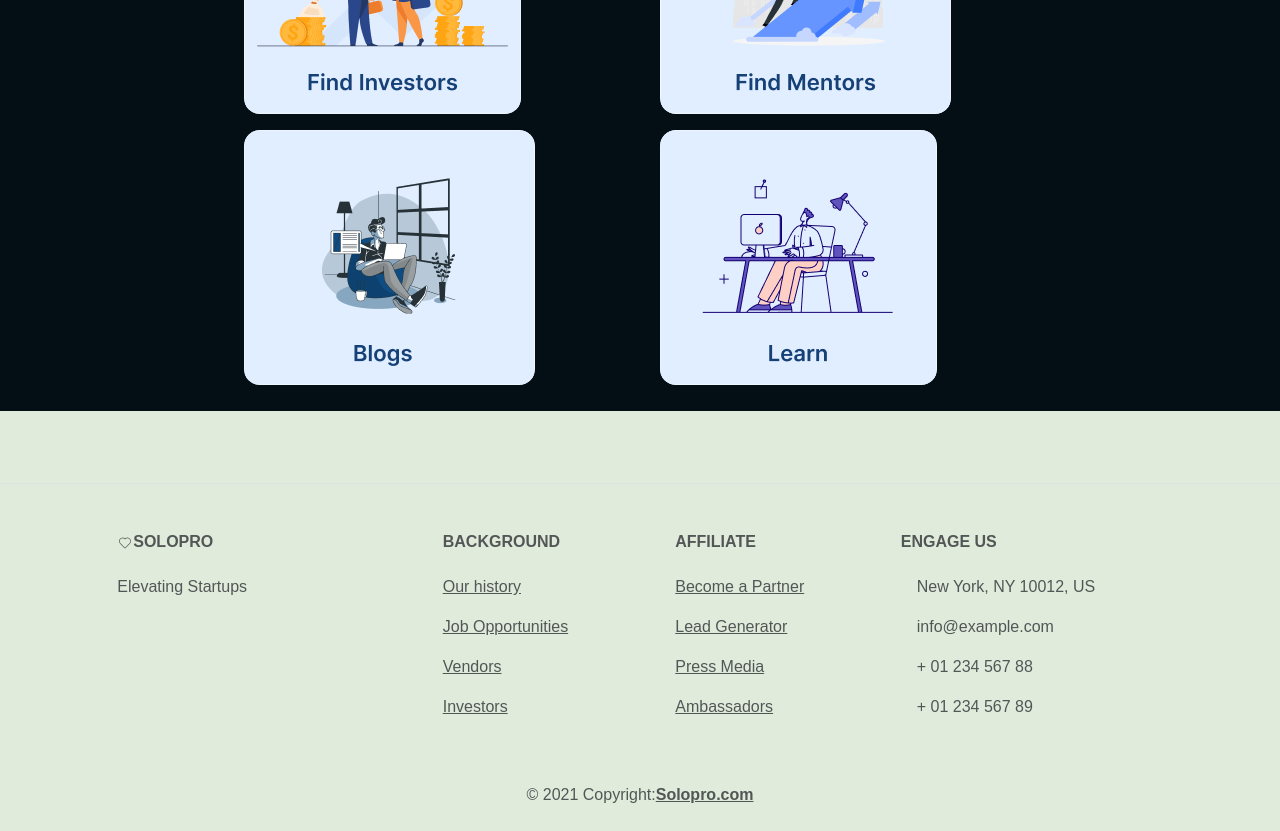
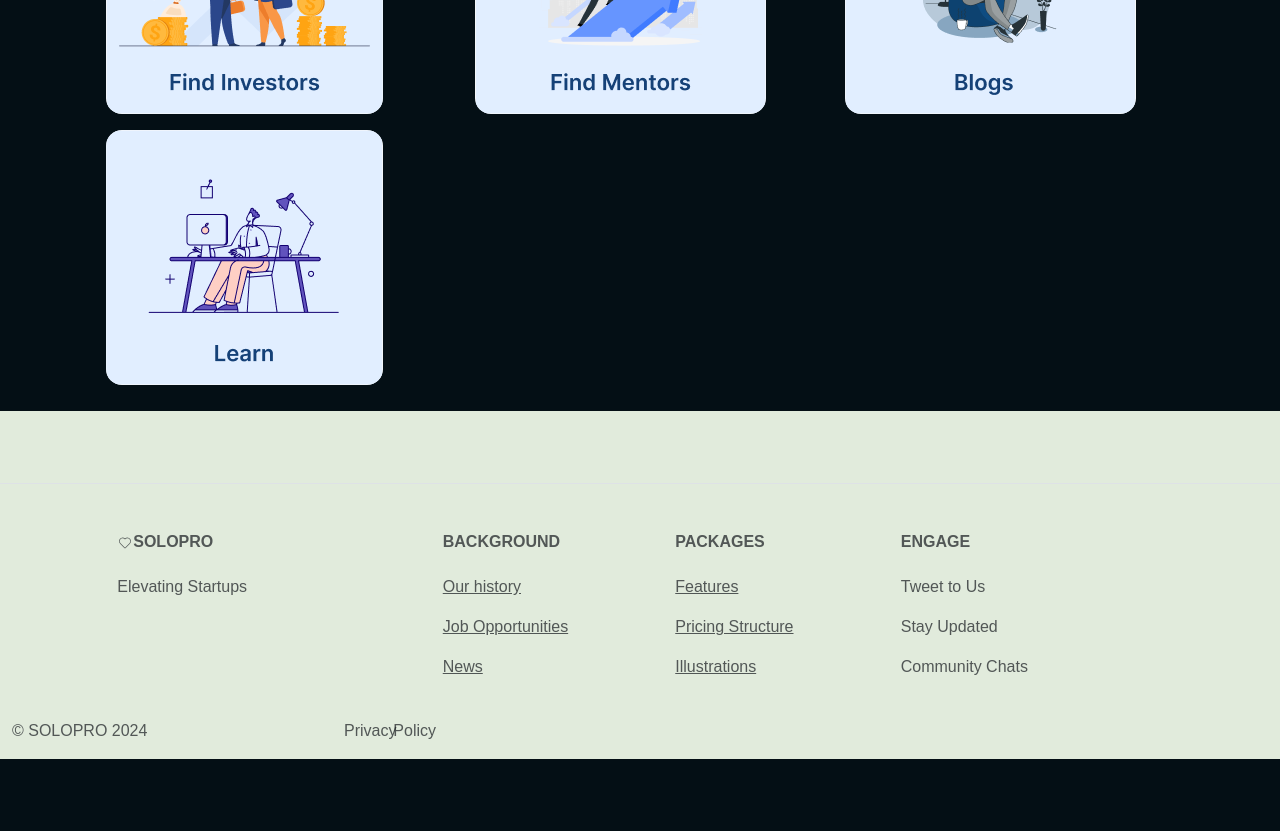
Before and after one commit to Adhi2624/solopro, a React (Create React App) app in the folder frontend/: page / in a window 1280 px wide. Shown: the part 3660-4491 px from the top of the page. After the commit the page ends 4419 px from the top, so only its background shows below. Built offline with nearby package versions, Linux system fonts and the light colour scheme.

Commit message:
Update home.jsx

```diff
--- a/frontend/src/pages/home.jsx
+++ b/frontend/src/pages/home.jsx
@@ -14,13 +14,13 @@ import service2 from '../images/service2.png';
 import service3 from '../images/service3.png';
 import service4 from '../images/service4.png';
 import { CiHeart } from "react-icons/ci";
+import { RouterLink } from 'react-router-dom';
 import Stepper from '../components/Timeline';
-
 const Home = () => {
     const navigate = useNavigate();
 
     const handleSignUpNavigation = () => {
-        navigate('/signup');
+        navigate('/SignUp');
     };
 
     return (
@@ -135,22 +135,20 @@ const Home = () => {
                     <h3>Services</h3>
                     <p>Choose the best service for your entrepreneurial voyage.</p>
                 </div>
-                <Container className="w-75">
+                <Container className="">
                     <Container className="mt-5">
                     <Row className="gap-3">
             <Col>
-                                <img src={service1} alt="service1 img" className="bg-light rounded-4" />
+                <img src={service1} alt="service1 img" className="bg-light rounded-4 service-img" />
             </Col>
             <Col className="my-auto">
-                                <img src={service2} alt="service2 img" className="bg-light rounded-4" />
+                <img src={service2} alt="service2 img" className="bg-light rounded-4 service-img" />
             </Col>
             <Col>
-                                <Link to="/blogs" style={{ textDecoration: 'none' }}>
-                                    <img src={service3} alt="service3 img" className="bg-light rounded-4" />
-                                </Link>
+                <img src={service3} alt="service3 img" className="bg-light rounded-4 service-img" />
             </Col>
             <Col>
-                                <img src={service4} alt="service4 img" className="bg-light rounded-4" />
+                <img src={service4} alt="service4 img" className="bg-light rounded-4 service-img" />
             </Col>
         </Row>
                     </Container>
@@ -204,66 +202,62 @@ const Home = () => {
                                 </p>
                                 <p>
                                     <a href="#!" className="text-reset">
-                                        Vendors
-                                    </a>
-                                </p>
-                                <p>
-                                    <a href="#!" className="text-reset">
-                                        Investors
+                                        News
                                     </a>
                                 </p>
                             </Col>
 
                             <Col md="3" lg="2" xl="2" className="mx-auto mb-4">
-                                <h6 className="text-uppercase fw-bold mb-4">Affiliate</h6>
+                                <h6 className="text-uppercase fw-bold mb-4">Packages</h6>
                                 <p>
                                     <a href="#!" className="text-reset">
-                                        Become a Partner
+                                        Features
                                     </a>
                                 </p>
                                 <p>
                                     <a href="#!" className="text-reset">
-                                        Lead Generator
+                                        Pricing Structure
                                     </a>
                                 </p>
                                 <p>
                                     <a href="#!" className="text-reset">
-                                        Press Media
-                                    </a>
-                                </p>
-                                <p>
-                                    <a href="#!" className="text-reset">
-                                        Ambassadors
+                                        Illustrations
                                     </a>
                                 </p>
                             </Col>
 
                             <Col md="4" lg="3" xl="3" className="mx-auto mb-md-0 mb-4">
-                                <h6 className="text-uppercase fw-bold mb-4">Engage Us</h6>
-                                <p>
-                                    <i icon="home" className="me-3" />New York, NY 10012, US
-                                </p>
-                                <p>
-                                    <i icon="envelope" className="me-3" />
-                                    info@example.com
-                                </p>
-                                <p>
-                                    <i icon="phone" className="me-3" /> + 01 234 567 88
-                                </p>
-                                <p>
-                                    <i icon="print" className="me-3" /> + 01 234 567 89
-                                </p>
+                                <h6 className="text-uppercase fw-bold mb-4">Engage</h6>
+                                <p>Tweet to Us</p>
+                                <p>Stay Updated</p>
+                                <p>Community Chats</p>
                             </Col>
                         </Row>
                     </Container>
                 </section>
-
-                <div className="text-center p-4" bgColor="white">
-                    © 2021 Copyright:
-                    <a className="text-reset fw-bold" href="https://solopro.com/">Solopro.com</a>
+                <div>
+                    <Row>
+                        <Col lg={3}>
+                            <div className="text-start">© SOLOPRO 2024</div>
+                        </Col>
+                        <Col lg={3}>
+                            <div className="text-end">
+                                <Row>
+                                    <Col lg={2}>
+                                        <p>Privacy</p>
+                                    </Col>
+                                    <Col lg={2}>
+                                        <p>Policy</p>
+                                    </Col>
+                                </Row>
+                            </div>
+                        </Col>
+                    </Row>
                 </div>
             </footer>
-        </div></>
+        </div>
+        </>
+
     );
 };
 
```
Lines whose indentation alone changed are shown as unchanged.
